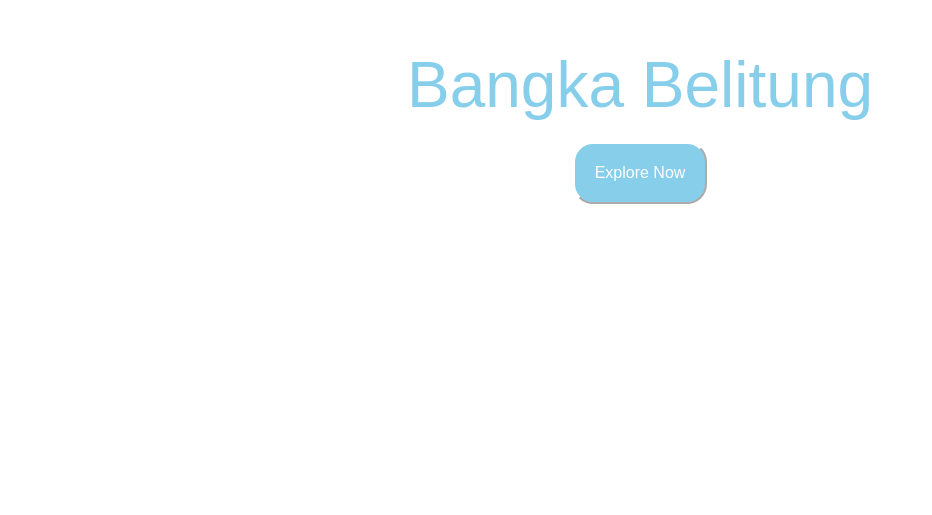
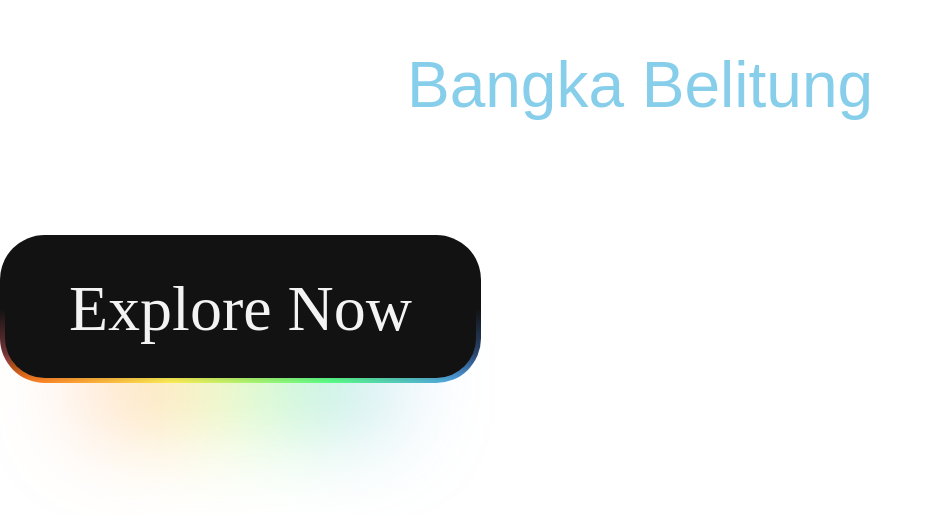
Before and after one commit to ptikelompok8/UAS, a React (Create React App) app: page / in a window 1280 px wide. Shown: the part 241-756 px from the top of the page, without its empty margins (0-932 px from the left). Built offline with nearby package versions, Linux system fonts and the light colour scheme; a web font is replaced by a local one.

Commit message:
Update styles.css

```diff
--- a/src/styles.css
+++ b/src/styles.css
@@ -1,8 +1,8 @@
-@import url('https://fonts.googleapis.com/css2?family=Madimi+One&display=swap');
-*{
-  margin : 0;
-  padding : 0;
-  box-sizing : border-box;
+@import url("https://fonts.googleapis.com/css2?family=Madimi+One&display=swap");
+* {
+  margin: 0;
+  padding: 0;
+  box-sizing: border-box;
   font-family: "Madimi One", sans-serif;
   font-weight: 400;
   font-style: normal;
@@ -12,7 +12,7 @@
   text-align: center;
 }
 
-.Name{
+.Name {
   align-items: center;
   color: skyblue;
   font-size: 4rem;
@@ -21,40 +21,87 @@
   transform: translateY(-150%);
 }
 
-.Explore{
-  border-radius: 20px;
-  background-color: skyblue;
-  border-color: white;
-  padding: 20px;
-  transform: translateY(-150%);
+:root {
+  /* change this for scaling */
+  --m: 4rem;
+
+  --red: #ff6565;
+  --pink: #ff64f9;
+  --purple: #6b5fff;
+  --blue: #4d8aff;
+  --green: #5bff89;
+  --yellow: #ffee55;
+  --orange: #ff6d1b;
 }
 
-.AboutUs{
-  background-color:skyblue;
-  width: 100%;
-  height: 200px;
-  margin-top: 70px;
-  padding-top: 20px;
+.Explore {
+  border: calc(0.08 * var(--m)) solid transparent;
+  position: relative;
+  color: #f3f3f3;
+  font-family: "Space Grotesk";
+  font-size: var(--m);
+  border-radius: calc(0.7 * var(--m));
+  padding: calc(0.5 * var(--m)) calc(1 * var(--m));
+  display: flex;
+  justify-content: center;
+  cursor: pointer;
+
+  background: linear-gradient(#121213, #121213),
+    linear-gradient(#121213 50%, rgba(18, 18, 19, 0.6) 80%, rgba(18, 18, 19, 0)),
+    linear-gradient(
+      90deg,
+      var(--orange),
+      var(--yellow),
+      var(--green),
+      var(--blue),
+      var(--purple),
+      var(--pink),
+      var(--red)
+    );
+  background-origin: border-box;
+  background-clip: padding-box, border-box, border-box;
+  background-size: 200%;
+  animation: animate 2s infinite linear;
 }
 
-.AboutUss{
- color: white;
- text-align: left;
+.Explore::before {
+  content: "";
+  background: linear-gradient(
+    90deg,
+    var(--orange),
+    var(--yellow),
+    var(--green),
+    var(--blue),
+    var(--purple),
+    var(--pink),
+    var(--red)
+  );
+  height: 30%;
+  width: 60%;
+  position: absolute;
+  bottom: -20%;
+  z-index: -5;
+  background-size: 200%;
+  animation: animate 2s infinite linear;
+  filter: blur(calc(0.8 * var(--m)));
 }
 
-#Facebook{
-  font-size:1.5rem;
-  cursor: pointer;
+.Explore:hover,
+.Explore:hover::before {
+  animation: animate 0.5s infinite linear;
 }
 
-#Instagram{
-  font-size:1.5rem;
-  margin-left: 10px;
-  cursor: pointer;
+@keyframes animate {
+  0% {
+    background-position: 0;
+  }
+  100% {
+    background-position: 200%;
+  }
 }
 
-#Gmail{
-  font-size:1.5rem;
-  margin-left: 10px;
-  cursor: pointer;
+@media screen and (max-width: 1000px) {
+  :root {
+    --m: 2rem;
+  }
 }
```
